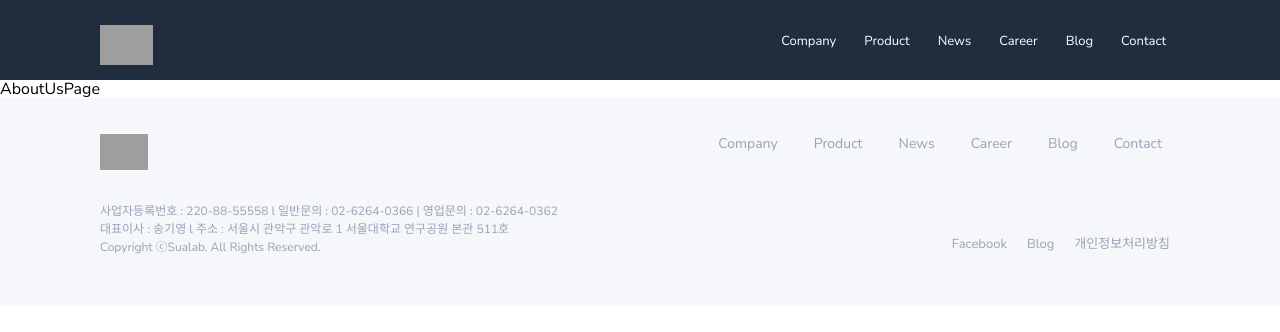
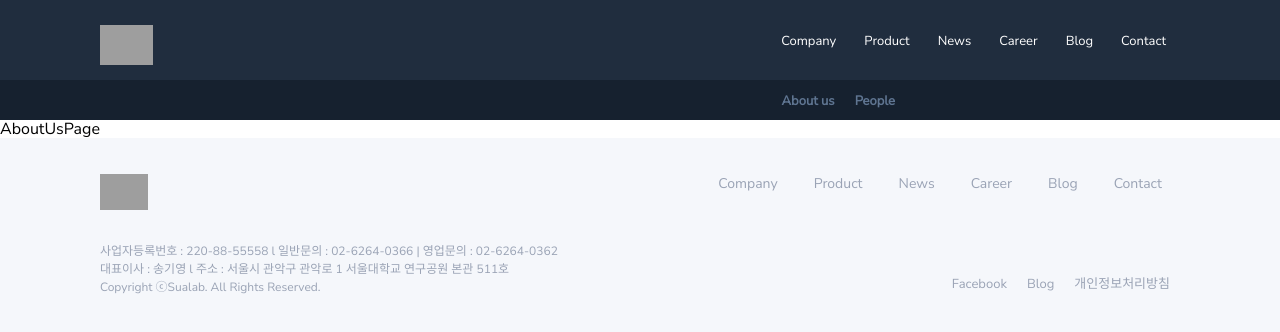
Before and after one commit to aevers44/sualab, a React app: page /company/about-us in a window 1280 px wide. Shown: the top 332 px of the page. Built offline with nearby package versions, Linux system fonts and the light colour scheme; grey boxes are pictures that could not be loaded.

Commit message:
Make submenu for page

```diff
--- a/src/components/commons/header/header.scss
+++ b/src/components/commons/header/header.scss
@@ -5,11 +5,11 @@ $header-height: 80px;
 .header {
     // position: absolute;
     width: 100%;
-    height: $header-height;
-    line-height: $header-height;
     background-color: #202d3e;
 
     .innerContainer {
+        line-height: $header-height;
+        height: $header-height;
         max-width: $container-width;
         margin: 0 auto;
         display: flex;
--- a/src/components/commons/header/index.jsx
+++ b/src/components/commons/header/index.jsx
@@ -1,6 +1,7 @@
 import React from 'react';
-import { Link } from 'react-router-dom';
+import { Link, Route } from 'react-router-dom';
 
+import Navbar from './navbar';
 import styles from './header.scss';
 
 const Header = () =>
@@ -21,6 +22,8 @@ const Header = () =>
                 <Link className={styles.menuItem} to="/">Contact</Link>
             </div>
         </div>
+
+        <Route path="/company" component={Navbar} />
     </header>;
 
 export default Header;
--- /dev/null
+++ b/src/components/commons/header/navbar/index.jsx
@@ -0,0 +1,47 @@
+import React from 'react';
+import { Link } from 'react-router-dom';
+import styles from './navbar.scss';
+
+const marginList = {
+    'company': 275,
+};
+
+const linkItem = {
+    'company': [
+        {'name': 'About us', 'link': 'about-us'},
+        {'name': 'People', 'link': 'people'}
+    ]
+};
+
+const makeLinks = (path) => {
+    let result = [];
+
+    for (let idx in linkItem[path]) {
+        const item = linkItem[path][idx];
+
+        result.push(<Link key={item.link} className={styles.linkItem} to={item.link}>{item.name}</Link>);
+    }
+
+    return result;
+}
+
+const Navbar = ({ match }) => {
+    const currentPath = match.path.split('/')[1];
+    const linkItems = makeLinks(currentPath);
+
+    return (
+        <nav className={styles.navbar}>
+            <div className={styles.innerContainer}>
+                <div
+                    className={styles.linkWrapper}
+                    style={{marginRight: `${marginList[currentPath]}px`}}
+                >
+                    {linkItems}
+                </div>
+            </div>
+        </nav>
+    );
+
+};
+
+export default Navbar;
--- /dev/null
+++ b/src/components/commons/header/navbar/navbar.scss
@@ -0,0 +1,32 @@
+$container-width: 1080px;
+
+.navbar {
+    background-color: #16212f;
+
+    .innerContainer {
+        max-width: $container-width;
+        margin: 0 auto;
+
+        height: 40px;
+        display: flex;
+        align-items: center;
+        justify-content: flex-end;
+    }
+}
+
+.linkWrapper {
+    .linkItem {
+        text-decoration: none;
+        margin-left: 10px;
+        margin-right: 10px;
+        font-size: 13px;
+        font-weight: 600;
+        line-height: normal;
+        letter-spacing: normal;
+        color: #5f7591;
+
+        &.active {
+            color: #ffffff;
+        }
+    }
+}
```
